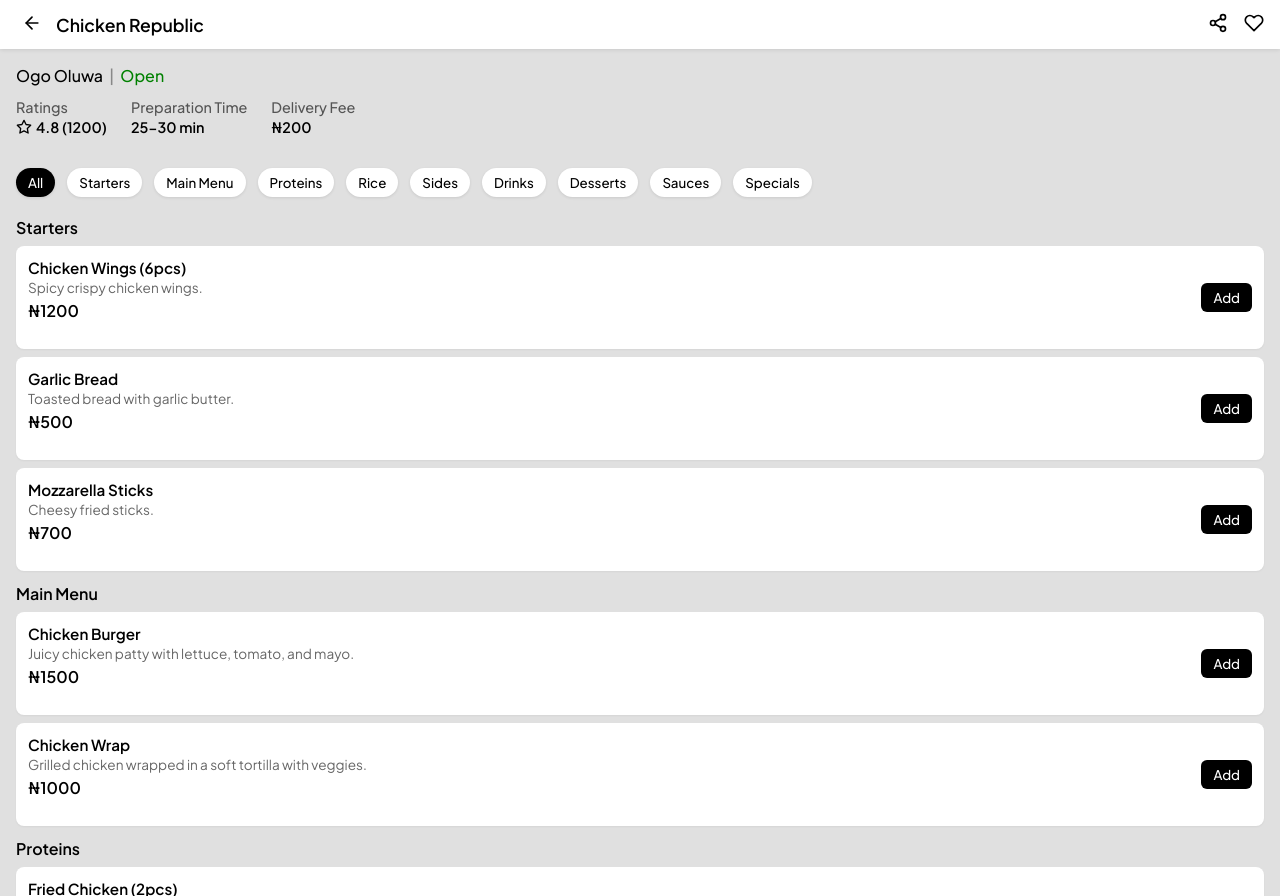
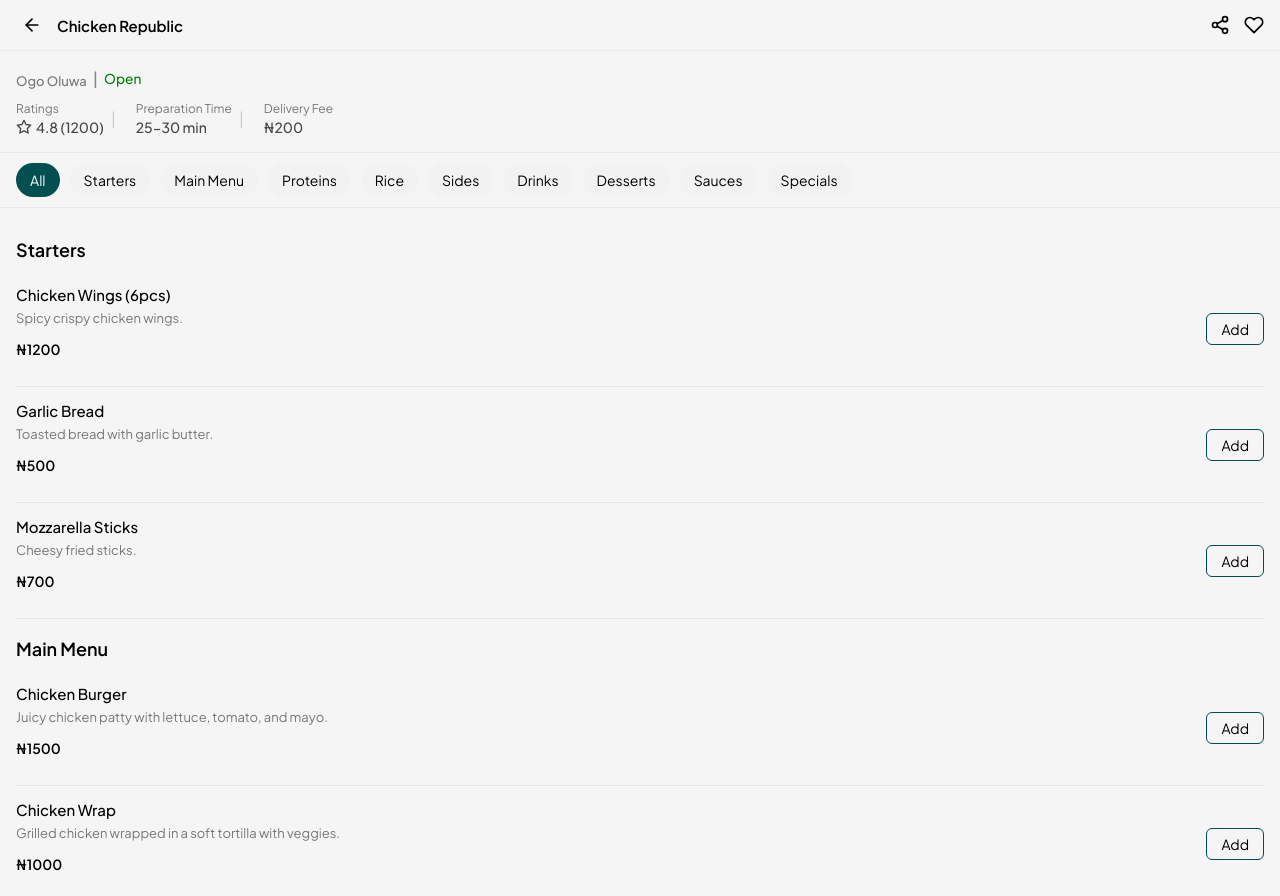
Before and after one commit to ay30bg/droppa, a React (Create React App) app: page /details/1 in a window 1280 px wide. Built offline with nearby package versions, Linux system fonts and the light colour scheme.

Commit message:
Refactor restaurant details styles for consistency

```diff
--- a/src/styles/restaurantdetails.css
+++ b/src/styles/restaurantdetails.css
@@ -2,7 +2,7 @@
 .cd-page {
   height: 100vh;
   overflow-y: auto;
-  background: #e0e0e0; /* deeper than #f5f5f5 */
+  background: #f5f5f5;
   font-family: -apple-system, BlinkMacSystemFont, "Inter", sans-serif;
   padding-bottom: 96px;
   color: #000;
@@ -12,43 +12,66 @@
 .cd-header {
   position: sticky;
   top: 0;
-  z-index: 30;
+  z-index: 50;
   display: flex;
   justify-content: space-between;
   align-items: center;
-  padding: 12px 16px;
-  background: #fff;
-  box-shadow: 0 1px 4px rgba(0, 0, 0, 0.1);
+  padding: 14px 16px;
+  background: #f5f5f5;
+  backdrop-filter: blur(12px);
+  border-bottom: 1px solid rgba(0, 0, 0, 0.04);
+  gap: 12px;
 }
 
 .cd-header-left {
   display: flex;
   align-items: center;
+  gap: 9px;
 }
 
 .cd-back {
   border: none;
-  background: transparent;
-  margin-right: 8px;
+  background: none;
+  color: #000;
   cursor: pointer;
+  display: flex;
+  align-items: center;
+  justify-content: center;
 }
 
 .cd-title {
+  font-size: 15px;
   font-weight: 600;
-  font-size: 1.1rem;
+  overflow: hidden;
+  white-space: nowrap;
+  text-overflow: ellipsis;
 }
 
-.cd-header-right svg {
-  margin-left: 16px;
-  cursor: pointer;
+.cd-header-right {
+  display: flex;
+  align-items: center;
+  gap: 14px;
 }
 
-/* ================= RESTAURANT INFO ================= */
+.cd-icon-btn {
+  border: none;
+  background: none;
+  cursor: pointer;
+  font-size: 15px;
+  display: flex;
+  align-items: center;
+  justify-content: center;
+}
+
+.cd-icon-btn.liked {
+  color: #e11d48;
+}
+
+/* ================= REST INFO ================= */
 .cd-rest-info {
   padding: 16px;
 }
 
-/* Location | Open/Closed */
 .cd-location-status {
   display: flex;
   align-items: center;
@@ -57,9 +80,9 @@
   font-size: 1rem; /* location font size */
 }
 
-.cd-divider {
-  margin: 0 6px;
-  color: #888;
+.cd-status {
+  font-size: 0.85rem; /* slightly smaller than location */
+  font-weight: 500;
 }
 
 .cd-status.open {
@@ -70,156 +93,229 @@
   color: red;
 }
 
-/* Meta info */
+.cd-divider {
+  margin: 0 6px;
+  color: #888;
+}
+
 .cd-meta {
   display: flex;
-  gap: 24px;
-  margin-bottom: 8px;
-  font-size: 0.9rem;
+  gap: 16px;
+  font-size: 14px;
+  color: #444;
+  flex-wrap: nowrap;
+  align-items: center;
 }
 
 .cd-meta-item {
   display: flex;
   flex-direction: column;
+  align-items: flex-start;
+  position: relative;
+  padding-right: 16px;
+}
+
+.cd-meta-item:not(:last-child)::after {
+  content: "|";
+  position: absolute;
+  right: 4px;
+  top: 50%;
+  transform: translateY(-50%);
+  color: #ccc;
+  font-weight: 400;
+  font-size: 16px; /* increase height */
+  line-height: 1.5; /* vertical spacing */
 }
 
 .cd-meta-label {
-  font-weight: 500;
-  color: #555;
+  font-size: 12px;
+  color: #777;
   margin-bottom: 2px;
 }
 
 .cd-meta-value {
-  font-weight: 600;
+  font-weight: 500;
   display: flex;
   align-items: center;
   gap: 4px;
 }
 
-/* Categories */
+.cd-meta-value svg {
+  vertical-align: middle;
+}
+
+.cd-street {
+  margin-top: 6px;
+  font-size: 13px;
+  color: #777;
+}
+
+.cd-closed {
+  margin-top: 10px;
+  font-size: 13px;
+  color: #d32f2f;
+  font-weight: 500;
+}
+
+/* ================= CATEGORIES ================= */
 .cd-categories {
   display: flex;
+  gap: 10px;
+  padding: 10px 16px;
   overflow-x: auto;
-  padding: 8px 16px;
-  gap: 12px;
-  margin-bottom: 12px;
+  border-top: 1px solid rgba(0, 0, 0, 0.05);
+  border-bottom: 1px solid rgba(0, 0, 0, 0.05);
+  background: #f5f5f5;
+}
+
+.cd-categories::-webkit-scrollbar {
+  display: none;
 }
 
 .cd-categories button {
+  background: #f2f2f2;
+  color: #000;
   border: none;
-  background: #fff;
-  padding: 6px 12px;
-  border-radius: 20px;
+  padding: 8px 14px;
+  border-radius: 999px;
+  font-size: 14px;
   cursor: pointer;
-  font-weight: 500;
-  box-shadow: 0 1px 3px rgba(0,0,0,0.1);
-  transition: all 0.2s ease;
+  white-space: nowrap;
+  transition: background 0.15s ease, color 0.15s ease;
 }
 
 .cd-categories button.active {
-  background: #000;
-  color: #fff;
+  background: #014f50;
+  color: #ffffff;
 }
 
-/* MENU SECTION */
+/* ================= MENU ================= */
 .cd-menu-section {
-  padding: 0 16px 16px;
+  padding: 12px 16px;
 }
 
 .cd-section-title {
-  font-size: 1rem;
+  font-size: 18px;
   font-weight: 600;
-  margin: 12px 0 8px;
+  margin: 18px 0 10px;
 }
 
+/* ================= MENU ITEM ================= */
 .cd-menu-item {
   display: flex;
   justify-content: space-between;
-  align-items: center;
-  padding: 12px;
-  background: #fff;
-  margin-bottom: 8px;
-  border-radius: 8px;
-  box-shadow: 0 1px 2px rgba(0,0,0,0.05);
+  gap: 14px;
+  padding: 14px 0;
+  border-bottom: 1px solid rgba(0, 0, 0, 0.06);
+}
+
+.cd-item-info {
+  flex: 1;
 }
 
 .cd-item-info h4 {
   margin: 0;
-  font-size: 0.95rem;
-  font-weight: 600;
+  font-size: 15px;
+  font-weight: 500;
 }
 
 .cd-subtext {
-  margin: 2px 0;
-  font-size: 0.85rem;
-  color: #666;
+  font-size: 13px;
+  color: #777;
+  margin: 6px 0;
 }
 
 .cd-price {
   font-weight: 600;
-  margin-top: 4px;
+  font-size: 14px;
 }
 
+/* ================= ADD / QTY ================= */
 .cd-add-btn {
-  border: none;
-  background: #000;
+  align-self: center;
+  border: 1px solid #014f50;
+  background: #f5f5f5;
+  padding: 6px 14px;
+  border-radius:6px;
+  color: #000;
+  font-size: 14px;
+  cursor: pointer;
+  transition: all 0.2s ease;
+}
+
+.cd-add-btn:hover {
+  background: #014f50;
   color: #fff;
-  padding: 6px 12px;
-  border-radius: 6px;
-  cursor: pointer;
-  font-weight: 500;
 }
 
 .cd-qty-box {
   display: flex;
   align-items: center;
-  gap: 6px;
-  border: 1px solid #ccc;
-  border-radius: 6px;
-  padding: 4px 8px;
+  gap: 12px;
+  align-self: center;
 }
 
 .cd-qty-box button {
   border: none;
-  background: transparent;
-  font-size: 1rem;
+  background: none;
+  font-size: 20px;
   cursor: pointer;
+  transition: all 0.15s ease;
 }
 
-/* CART BAR */
+.cd-qty-box button:hover {
+  color: #111;
+}
+
+.cd-qty-box span {
+  min-width: 18px;
+  text-align: center;
+  font-weight: 600;
+}
+
+/* ================= CART BAR ================= */
 .cd-cart-bar {
   position: fixed;
-  bottom: 0;
-  left: 0;
-  width: 100%;
-  background: #000;
-  color: #fff;
+  bottom: 12px;
+  left: 12px;
+  right: 12px;
+  background: #014f50;
+  color: #ffffff;
+  padding: 16px;
+  border-radius: 7px;
   display: flex;
   justify-content: space-between;
-  padding: 12px 16px;
+  align-items: center;
+  font-size: 15px;
   font-weight: 600;
-  font-size: 0.95rem;
-  z-index: 50;
+  cursor: pointer;
+  transition: all 0.2s ease;
 }
 
-/* SKELETON LOADING */
-.cd-skeleton-card {
-  height: 80px;
-  background: #ddd;
-  border-radius: 8px;
-  margin-bottom: 8px;
-  animation: pulse 1.2s infinite;
+.cd-cart-bar:hover {
+  background: #222;
 }
 
-@keyframes pulse {
-  0% { opacity: 1; }
-  50% { opacity: 0.4; }
-  100% { opacity: 1; }
+/* ================= SKELETON ================= */
+.cd-skeleton-card {
+  height: 72px;
+  border-radius: 12px;
+  margin-bottom: 12px;
+  background: linear-gradient(
+    90deg,
+    #eeeeee 25%,
+    #f5f5f5 37%,
+    #eeeeee 63%
+  );
+  background-size: 400% 100%;
+  animation: shimmer 1.3s ease infinite;
 }
 
-/* Closed badge */
-.cd-closed {
-  color: red;
-  font-weight: 600;
-  margin-top: 4px;
+@keyframes shimmer {
+  0% {
+    background-position: 100% 0;
+  }
+  100% {
+    background-position: 0 0;
+  }
 }
```
